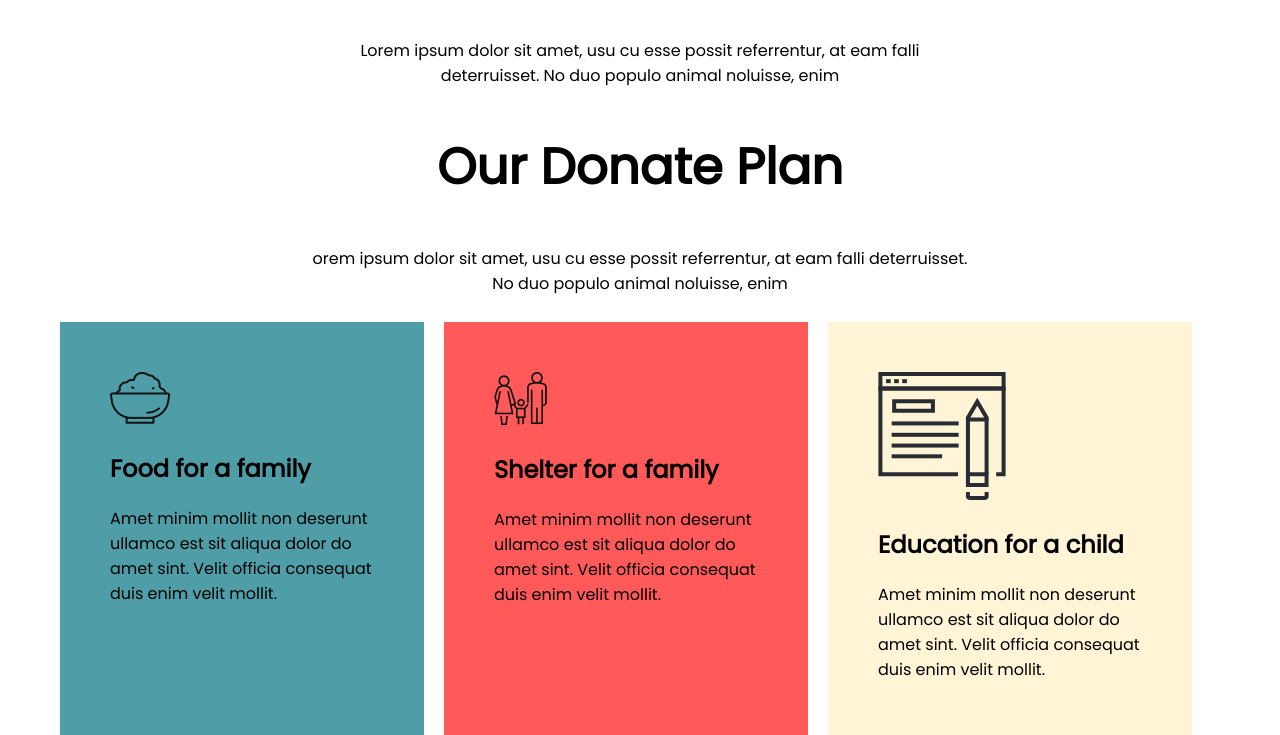
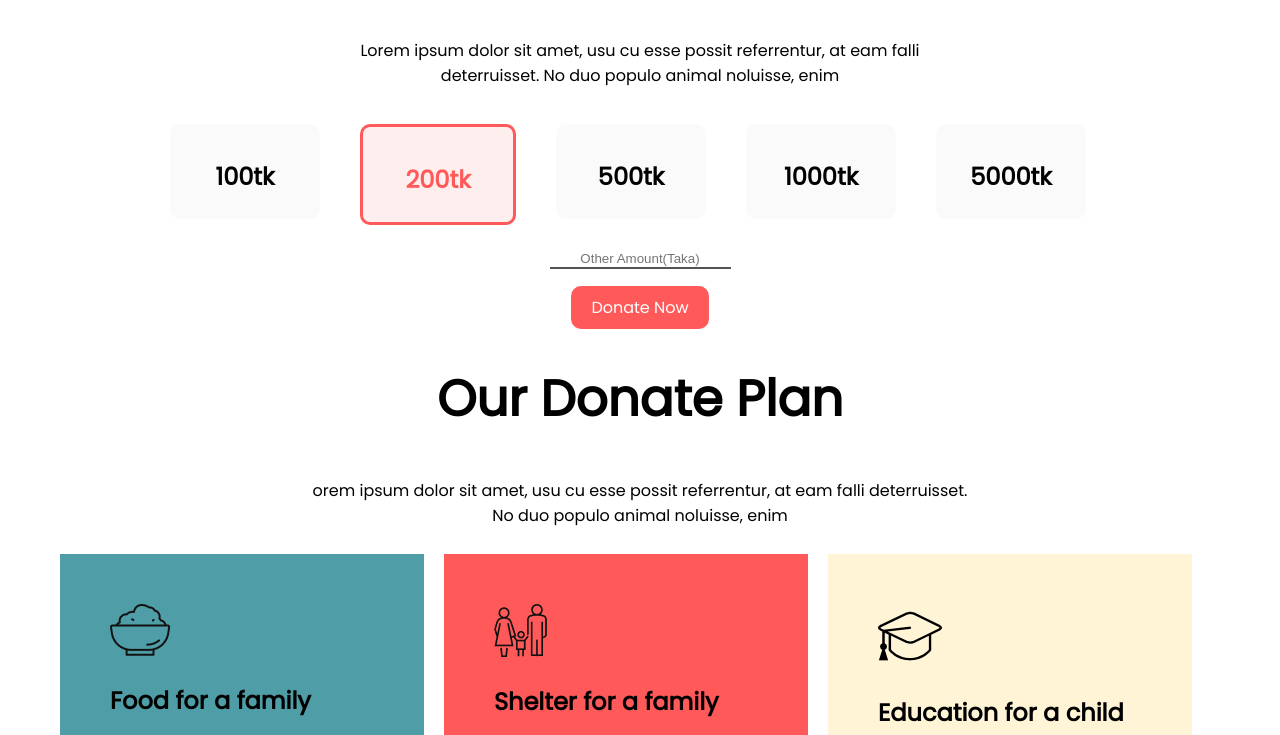
Before and after one commit to mehedii1515/donate-today, a plain HTML site: page index.html in a window 1280 px wide. Shown: the part 920-1655 px from the top of the page. Drawn offline with Linux system fonts and the light colour scheme.

Commit message:
final update

```diff
--- a/index.html
+++ b/index.html
@@ -9,7 +9,7 @@
     <link rel="stylesheet" href="style.css">
     <link rel="preconnect" href="https://fonts.googleapis.com">
     <link rel="preconnect" href="https://fonts.gstatic.com" crossorigin>
-    <link href="https://fonts.googleapis.com/css2?family=Poppins&display=swap" rel="stylesheet">
+    <link href="https://fonts.googleapis.com/css2?family=Lobster&family=Poppins&display=swap" rel="stylesheet">
 </head>
 
 <body>
@@ -27,7 +27,28 @@
             <p>Lorem ipsum dolor sit amet, usu cu esse possit referrentur, at eam falli <br>
                 deterruisset. No duo populo animal noluisse, enim</p>
         </div>
+        <div class="donate-today-tk">
+            <div>
+                <h2 class="tk-1">100tk</h2>
+            </div>
+            <div>
+                <h2 class="tk-2">200tk</h2>
+            </div>
+            <div>
+                <h2 class="tk-3">500tk</h2>
+            </div>
+            <div>
+                <h2 class="tk-4">1000tk</h2>
+            </div>
+            <div>
+                <h2 class="tk-5">5000tk</h2>
+            </div>
 
+        </div>
+        <div class="input ">
+            <input placeholder="Other Amount(Taka)" type="text"><br><br>
+            <a class="button-link" href="">Donate Now</a>
+        </div>
     </section>
     <section>
         <div class="donate-plan">
@@ -54,7 +75,7 @@
                     velit mollit.</p>
             </div>
             <div class="education-for-child">
-                <img src="icons/icon4.svg" alt="">
+                <img src="icons/graduation-cap.png" alt="">
                 <h2>Education for a child</h2>
                 <p>Amet minim mollit non deserunt
                     ullamco est sit aliqua dolor do amet
@@ -63,7 +84,26 @@
             </div>
         </div>
     </section>
-    <section class="life-depend">
+    <section>
+        <div class="life-depend">
+            <div class="half-width life-text">
+                <h1>We should help them</h1>
+                <p>Lorem ipsum dolor sit amet, usu cu esse possit
+                    referrentur, at eam falli deterruisset. No duo populo
+                    animal noluisse, enim
+                    Lorem ipsum dolor sit amet, usu cu esse possit
+                    referrentur, at eam falli deterruisset.</p>
+                <a class="button-link" href="">How to Contribute?</a>
+
+            </div>
+            <div class="half-width life-img">
+                <img src="images/donation10.jpg" alt="">
+            </div>
+        </div>
+        <div class="life-depend">
+            <div class="half-width life-img">
+                <img src="images/donation5.jpg" alt="">
+            </div>
             <div class="half-width life-text">
                 <h1>Their lives depends on your donation</h1>
                 <p>Lorem ipsum dolor sit amet, usu cu esse possit
@@ -74,18 +114,20 @@
                 <a class="button-link" href="">How to Contribute?</a>
 
             </div>
-        <div class="half-width life-img">
-            <img src="images/donation5.jpg" alt="">
         </div>
+
     </section>
+
     <section class="updates">
-        <div><h1>Get My Updates</h1>
+        <div>
+            <h1>Get My Updates</h1>
             <p>Lorem ipsum dolor sit amet, usu cu esse possit referrentur, at eam falli <br>
-            deterruisset. No duo populo animal noluisse, enim</p></div>
+                deterruisset. No duo populo animal noluisse, enim</p>
+        </div>
         <div>
             <form>
-                    <input type="email" name="email" id="email" placeholder=" Email"/>
-                    <input type="submit" name="submit" id="submit"/>
+                <input type="email" placeholder="Email">
+                <a class="button-link" href="">Subscribe</a>
             </form>
         </div>
     </section>
@@ -94,4 +136,5 @@
     <h1 id="footer-h1">Be Humble</h1>
     <p id="footer-p">I’m gonna do it</p>
 </footer>
+
 </html>
--- a/style.css
+++ b/style.css
@@ -2,6 +2,10 @@ body {
 
     font-family: 'Poppins', sans-serif;
     margin: 0;
+}
+
+#footer-h1 {
+    font-family: 'Lobster', cursive;
 }
 
 .lets-help {
@@ -36,6 +40,73 @@ h1 {
     text-align: center;
 }
 
+.donate-today-tk {
+    display: flex;
+    text-align: center;
+    margin-left: 150px;
+}
+
+.tk-1 {
+    background-color: #FAFAFA;
+    width: 150px;
+    height: 60px;
+    margin: 20px;
+    padding-top: 35px;
+    border-radius: 10px;
+}
+
+.tk-2 {
+    background-color: #FFEEEE;
+    color: #FF5959;
+    width: 150px;
+    height: 60px;
+    margin: 20px;
+    padding-top: 35px;
+    border: #FF5959 solid;
+    border-radius: 10px;
+}
+
+.tk-3 {
+
+    background-color: #FAFAFA;
+    width: 150px;
+    height: 60px;
+    margin: 20px;
+    padding-top: 35px;
+    border-radius: 10px;
+}
+
+.tk-4 {
+    background-color: #FAFAFA;
+    width: 150px;
+    height: 60px;
+    margin: 20px;
+    padding-top: 35px;
+    border-radius: 10px;
+}
+
+.tk-5 {
+    background-color: #FAFAFA;
+    width: 150px;
+    height: 60px;
+    margin: 20px;
+    padding-top: 35px;
+    border-radius: 10px;
+}
+
+input {
+    text-align: center;
+    outline: 0;
+    border-width: 0 0 2px;
+    border-color: black;
+}
+
+.input {
+    text-align: center;
+}
+
+
+
 .donate-plan {
     text-align: center;
 }
@@ -68,6 +139,8 @@ h1 {
     display: flex;
     margin: 80px;
     padding: px;
+
+
 }
 
 
@@ -81,18 +154,22 @@ h1 {
 .half-width img {
     width: 100%;
     border-radius: 10px;
-    height:100%;
+    height: 100%;
 }
-footer{
+
+footer {
     background-color: black;
     text-align: center;
 }
-#footer-h1{
+
+#footer-h1 {
     color: #FF5959;
 }
-#footer-p{
+
+#footer-p {
     color: white;
 }
-.updates{
+
+.updates {
     text-align: center;
 }
```
Also changed, not shown: icons/graduation-cap.png (added). Lines whose indentation alone changed are shown as unchanged.
